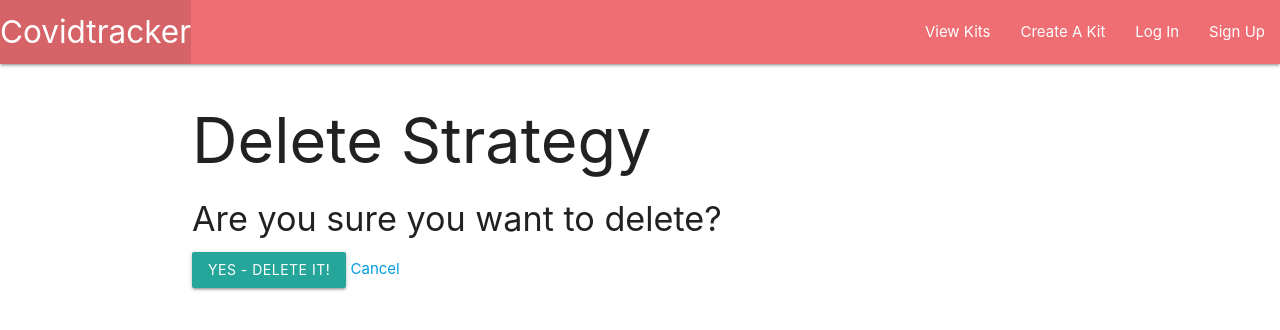
After one commit to alantam626/covidtracker, a Django app: template main_app/templates/main_app/strategy_confirm_delete.html in a window 1280 px wide. The commit adds this page. Shown: the top 330 px of the page. Run offline with Django 3.2, Linux system fonts and the light colour scheme; the template is opened without the code that fills it: most values are stand-ins (such as "Sample title", 1, 10 or a date in 2020).

Commit message:
adds crud features for strategy

```diff
--- a/main_app/templates/main_app/strategies_detail.html
+++ b/main_app/templates/main_app/strategies_detail.html
@@ -4,4 +4,9 @@
 <div>Strategy: {{ strategy.name }}</div>
 <div>Rating: {{ strategy.rating }}</div>
 
+<ul>
+    <li><a href="{% url 'strategies_update' strategy.id %}">Edit Strategy</li>
+    <li><a href="{% url 'strategies_delete' strategy.id %}">Delete Strategy</li>
+</ul>
+
 {% endblock %}
--- a/main_app/templates/main_app/strategies_index.html
+++ b/main_app/templates/main_app/strategies_index.html
@@ -2,7 +2,8 @@
 {% block content %}
 
 {% for strategy in strategies %}
-<div>Name: {{ strategy.name }}</div>
+<a href="{% url 'strategies_detail' strategy.id %}">
+    <div>Name: {{ strategy.name }}</div>
 {% endfor %}
 
 {% endblock %}
--- /dev/null
+++ b/main_app/templates/main_app/strategy_confirm_delete.html
@@ -0,0 +1,13 @@
+{% extends 'base.html' %}
+{% block content %}
+
+<h1>Delete Strategy</h1>
+<h4>Are you sure you want to delete? <span class="teal-text" {{object.name}}></span></h4>
+
+<form action="" method="POST">
+    {% csrf_token %}
+    <input type="submit" value="Yes - Delete It!" class="btn">
+    <a href="{%url 'strategies_detail' object.id %}">Cancel</a>
+</form>
+
+{% endblock %}
--- /dev/null
+++ b/main_app/templates/main_app/strategy_form.html
@@ -0,0 +1,6 @@
+{% extends 'base.html' %}
+{% block content %}
+
+<div> {{form.as_table}} </div>
+
+{% endblock %}
--- a/main_app/url.py
+++ b/main_app/url.py
@@ -8,8 +8,8 @@ urlpatterns = [
     path('strategies/', views.strategies_index, name='strategies_index'),
     path('strategies/<int:strategy_id>', views.strategies_detail, name='strategies_detail'),
     path('strategies/create/', views.StrategyCreate.as_view(), name='strategies_create'),
-    path('strategies/<int:strategy_id>/update', views.StrategyUpdate.as_view(), name='strategies_update'),
-    path('strategies/<int:strategy_id>/delete', views.StrategyDelete.as_view(), name='strategies_delete'),
+    path('strategies/<int:pk>/update', views.StrategyUpdate.as_view(), name='strategies_update'),
+    path('strategies/<int:pk>/delete', views.StrategyDelete.as_view(), name='strategies_delete'),
     path('kits/create/', views.KitCreate.as_view(), name ='kits_create'),
     path('kits/<int:pk>/', views.KitDetail.as_view(), name='kits_detail'),
     path('kits/<int:pk>/', views.KitUpdate.as_view(), name='kits_update'),
```
Also changed, not shown: main_app/views.py (+8 -3 lines), main_app/templates/main_app/strategies_confirm_delete.html (deleted), main_app/templates/main_app/strategies_form.html (deleted).
